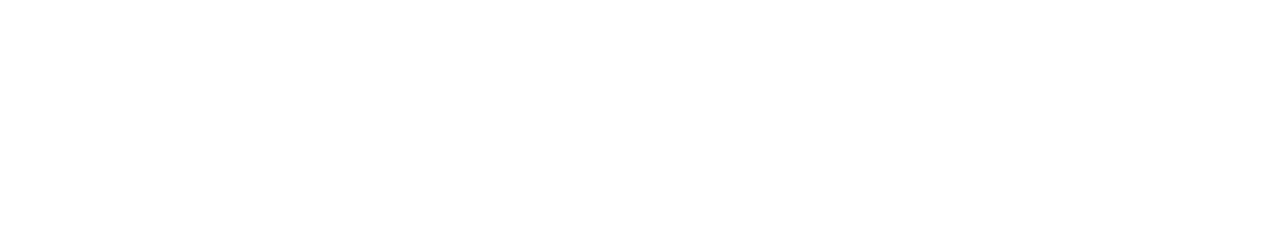
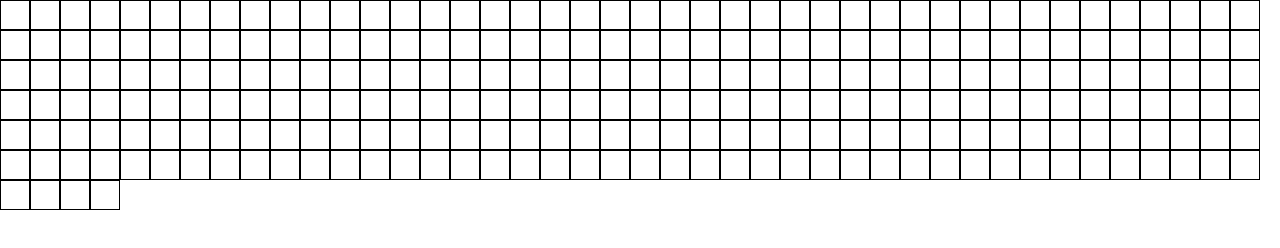
Before and after one commit to davidwiese/etchasketch, a plain HTML site: page index.html in a window 1280 px wide. Drawn offline with Linux system fonts and the light colour scheme.

Commit message:
Add initial js creating the squares and the flexbox css

```diff
--- a/index.html
+++ b/index.html
@@ -4,6 +4,8 @@
     <meta charset="UTF-8" />
     <meta http-equiv="X-UA-Compatible" content="IE=edge" />
     <meta name="viewport" content="width=device-width, initial-scale=1.0" />
+    <script type="text/javascript" src="/script.js"></script>
+    <link rel="stylesheet" href="/style.css" />
     <title>Etch-A-Sketch</title>
   </head>
   <body>
--- a/script.js
+++ b/script.js
@@ -0,0 +1,11 @@
+document.addEventListener("DOMContentLoaded", function () {
+  const etchDiv = document.querySelector(".etch");
+
+  for (let i = 0; i < 16; i++) {
+    for (let j = 0; j < 16; j++) {
+      const div = document.createElement("div");
+      div.classList.add("square");
+      etchDiv.appendChild(div);
+    }
+  }
+});
--- a/style.css
+++ b/style.css
@@ -70,3 +70,15 @@ select {
     scroll-behavior: auto !important;
   }
 }
+
+.etch {
+  display: flex;
+  flex-wrap: wrap;
+}
+
+.square {
+  box-sizing: border-box;
+  width: 30px;
+  height: 30px;
+  border: 1px solid black;
+}
```
